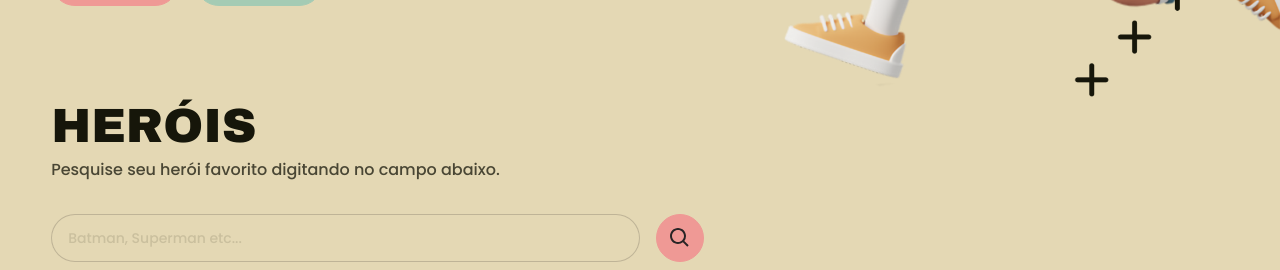
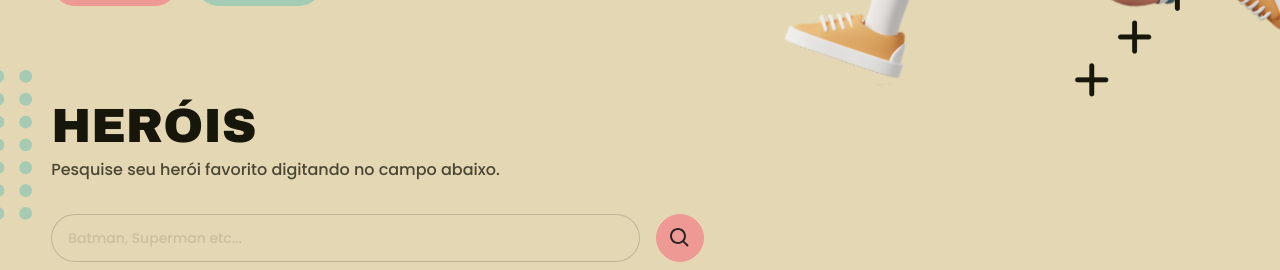
Before and after one commit to fnandesrafael/azapfy-challenge, a Next.js app: page / in a window 1280 px wide. Shown: the part 570-840 px from the top of the page. Built offline with nearby package versions, Linux system fonts and the light colour scheme.

Commit message:
feat: grid element image

```diff
--- a/src/app/page.tsx
+++ b/src/app/page.tsx
@@ -1,6 +1,8 @@
+import Image from 'next/image';
 import Hero from '@/components/Hero';
 import Navigator from '@/components/Navigator';
 import SearchBar from '@/components/SearchBar';
+import gridElement from '../../public/images/grid_element.png';
 
 export default function Home() {
   return (
@@ -20,6 +22,11 @@ export default function Home() {
           <p className="mb-8 text-sm opacity-75 md:text-base">
             Pesquise seu herói favorito digitando no campo abaixo.
           </p>
+          <Image
+            src={gridElement}
+            alt=""
+            className="absolute left-0 top-[40rem] w-8"
+          />
 
           <SearchBar />
         </div>
--- a/src/components/Hero/index.tsx
+++ b/src/components/Hero/index.tsx
@@ -1,7 +1,7 @@
 import React from 'react';
 import Image from 'next/image';
 import Link from 'next/link';
-import heroImage from '../../../public/images/heroimage.png';
+import minihero from '../../../public/images/minihero.png';
 
 export default function Hero() {
   return (
@@ -37,7 +37,7 @@ export default function Hero() {
 
       <div>
         <Image
-          src={heroImage}
+          src={minihero}
           alt="Imagem de um menino em modelagem 3D correndo com uma capa de super herói."
           className="absolute -right-12 top-60 w-[300px] md:right-0 md:top-24 md:w-[600px]"
         />
```
Also changed, not shown: public/images/grid_element.png (added), public/images/minihero.png (renamed from public/images/heroimage.png).
